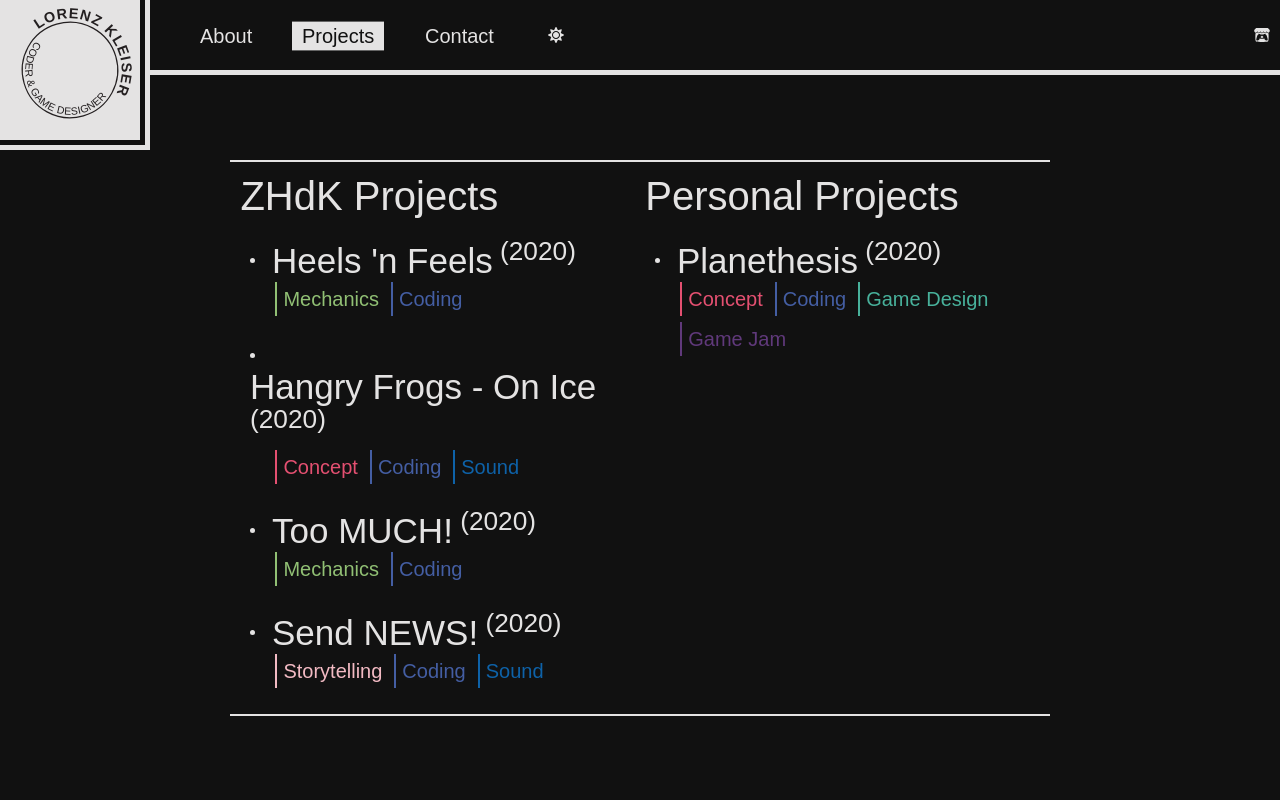
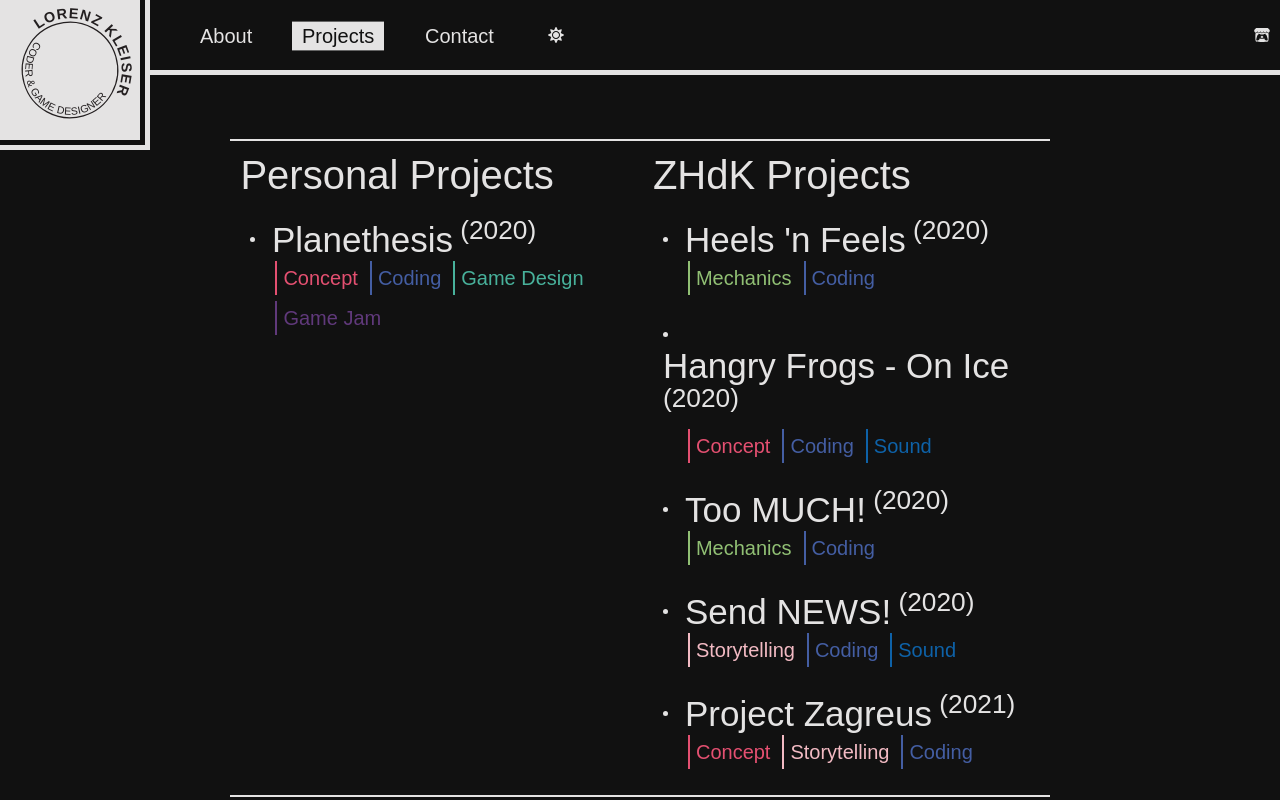
Before and after one commit to LeKl7/LeKl7.github.io, a React (Create React App) app: page /projects in a window 1280 px wide. Shown: the top 800 px of the page. Built offline with nearby package versions, Linux system fonts and the light colour scheme; a web font is replaced by a local one.

Commit message:
Project Zagreus add

```diff
--- a/src/App.js
+++ b/src/App.js
@@ -39,7 +39,39 @@ class App extends Component {
             modalImgSource: "",
             darkMode: true
         }
-        this.projectCollection =[
+        this.projectCollection = [
+/*             {
+                title: "Client Projects",
+                projects: [{
+                    name: "Ugly's Magic",
+                    folderName: "uglysmagic",
+                    date: "2021",
+                    tags: ["concept", "coding", "visuals"],
+                    desctiption: [`This project is an hommage to the old 'Ugly' nightclub in Zürich. The former owner, Ulrich Steinle, approached me to make a game installation for his 50th anniversary exibition in Richterswil.`,
+                    `Bring people to the 'Ugly' with good music! You play as the 'U' from 'Ugly' to lure as many cars as possible into the nightclub before the morning.`,
+                    `This installation was exhibited for one month.`],
+                    tasks: ["Creation of the installation."],
+                    percentage: 100,
+                    quickLinks:[{label: "Trailer", href:"https://www.youtube.com/watch?v=Dd6DzHlILEk&feature=emb_title&ab_channel=TheKleiserBros"}],
+                    key: 0
+                    }]
+            }, */
+            {
+                title: "Personal Projects",
+                projects: [{
+                    name: "Planethesis",
+                    folderName: "planethesis",
+                    date: "2020",
+                    tags: ["concept", "coding", "game-design", "game-jam"],
+                    desctiption: [`A war is raging between Church and Science, but only one party can come through as victorious! Decide whether the world will follow the holy path alongsit or trust in the works of Galileo Galilei.`,
+                    `Choose your stand and don’t let the other side take over the Universe!`],
+                    tasks: ["Developement of concept", "Coding of the entire project"],
+                    percentage: 33,
+                    collaborators: [{name: "@ManuelWirth", href:"https://www.manuelwirth.ch/"}, {name:"@luatschia", href:"https://lulatschia.myportfolio.com/"}],
+                    quickLinks:[{label: "Download", href:"https://lulatschia.itch.io/planethesis"}, {label: "Trailer", href:"https://www.youtube.com/watch?v=Dd6DzHlILEk&feature=emb_title&ab_channel=TheKleiserBros"}],
+                    key: 1
+                    }]
+            },
             {
                 title: "ZHdK Projects",
                 projects: [
@@ -54,7 +86,7 @@ class App extends Component {
                     tasks: ["Two minigame mechanics", "System programming", "Dialogue programming"],
                     collaborators: [{name: "First year GameDesign students"}],
                     quickLinks:[{label: "Download", href:"https://sk8terboii.itch.io/heels-n-feels"}, {label: "Trailer", href:"https://www.youtube.com/watch?v=9jPSSWCKI5Y&feature=emb_title&ab_channel=BackpainGames"}],
-                    key: 0
+                    key: 2
                     },
                     {
                     name: "Hangry Frogs - On Ice",
@@ -68,7 +100,7 @@ class App extends Component {
                     percentage: 50,
                     collaborators: [{name: "@lunaelaine", href:"https://luna-elaine.com/"}],
                     quickLinks:[{label: "Download", href:"https://lenzkleiser.itch.io/hangry-frogs-on-ice"}, {label: "Trailer", href:"https://www.youtube.com/watch?v=cFMsNZKugJg&feature=emb_title"}],
-                    key: 1
+                    key: 3
                     }, {
                     name: "Too MUCH!",
                     folderName: "toomuch",
@@ -78,7 +110,7 @@ class App extends Component {
                     `In this project, I created a game given the theme "I have nothing, if I don't have you". It was programmed in Processing.`],
                     tasks: ["Programming in Processing"],
                     percentage: 100,
-                    key: 2
+                    key: 4
                     },
                     {
                     name: "Send NEWS!",
@@ -91,26 +123,24 @@ class App extends Component {
                     tasks: ["Text shader", "Game programming", "Webserver setup", "Sound Design"],
                     percentage: 50,
                     collaborators: [{name: "@lunaelaine", href:"https://luna-elaine.com/"}],
-                    key: 3
+                    key: 5
+                    },
+                    {
+                    name: "Project Zagreus",
+                    folderName: "projectzagreus",
+                    date: "2021",
+                    tags: ["concept", "storytelling", "coding"],
+                    desctiption: [`RRI Inc. is a company specialised in the investigation of shipwrecks and retrieving blackboxes for insurance and criminal investigation purposes.
+                    You have been working for the company for years, but never experienced a case like this one. An unknown ship has sunken under strange circumstances.`,
+                    `Dive into the claustrophobic corridors of the sunken colossus to find out the truth. Experience one of your colleagues turning against you, while unknown creatures lurk in the dark abyss of the sea.`],
+                    tasks: ["Story writing"],
+                    percentage: 25,
+                    collaborators: [{name: "@milkimoone", href:"https://www.instagram.com/milkimoone"},{name: "@AnjaSchrodin", href:"https://www.instagram.com/lyannjohnes"},{name: "@SamuelKnüsel", href:"https://jestercap.itch.io/"}, {name: "@RobinGood", href:"https://godor.itch.io/"}],
+                    quickLinks:[{label: "Download", href:"https://lenzkleiser.itch.io/project-zagreus"}],
+                    key: 6
                     },
                 ]
             },
-            {
-                title: "Personal Projects",
-                projects: [{
-                    name: "Planethesis",
-                    folderName: "planethesis",
-                    date: "2020",
-                    tags: ["concept", "coding", "game-design", "game-jam"],
-                    desctiption: [`A war is raging between Church and Science, but only one party can come through as victorious! Decide whether the world will follow the holy path alongsit or trust in the works of Galileo Galilei.`,
-                    `Choose your stand and don’t let the other side take over the Universe!`],
-                    tasks: ["Developement of concept", "Coding of the entire project"],
-                    percentage: 33,
-                    collaborators: [{name: "@ManuelWirth", href:"https://www.manuelwirth.ch/"}, {name:"@luatschia", href:"https://lulatschia.myportfolio.com/"}],
-                    quickLinks:[{label: "Download", href:"https://lulatschia.itch.io/planethesis"}, {label: "Trailer", href:"https://www.youtube.com/watch?v=Dd6DzHlILEk&feature=emb_title&ab_channel=TheKleiserBros"}],
-                    key: 4
-                    }]
-            }
         ]
         this.defaultBodyPadding = 0;
     }
--- a/src/modules/OverviewCard.js
+++ b/src/modules/OverviewCard.js
@@ -2,7 +2,7 @@ import {Component} from 'react';
 import '../styles/tags.css';
 
 export default class OverviewCard extends Component {
-    render() {
+    /* render() {
         return (
             <div className="d-card-wrapper">
             <div className="d-card">
@@ -34,5 +34,48 @@ export default class OverviewCard extends Component {
                 })}
             </div></div>
         );
+    } */
+
+    /* Sorted Collections */
+    renderCollection(projCollections){
+        return (
+            <div className="d-card-text-container" key={this.props.projectCollection.indexOf(projCollections)}>
+            <>
+            <h1 className="p header d-card-title"> {projCollections.title} </h1>
+            {
+                projCollections.projects.map((proj) => {
+                return (
+                    <div className="d-card-title-container" key={proj.key}>
+                    <li><a className="p d-card-list d-card-list-overview hvr-shutter-out-vertical" href={`#${proj.key}`}>{proj.name}
+                    <sup style={{fontSize:"px"}}> ({proj.date})
+                        </sup></a></li>
+                        <div className="d-card-tags-container" style={{marginTop: "0px", marginLeft: "25px"}}>
+                        {proj.tags.map((tag)=>{
+                            return(
+                                <div className={`p d-card-tag-overview ${tag}`} key={tag}></div>
+                            )
+                        })}
+                        </div>
+                    </div>
+                )})
+            }
+            </>
+            </div>
+            )
+    }
+
+    render() {
+        return (
+            <div className="d-card-wrapper">
+            <div className="d-card">
+            {/* Client Projects and Personal Projects*/}
+            <div className="d-card-vertical">
+                {/* {this.renderCollection(this.props.projectCollection[0])} */} {/* Client Projects temporarily disabled... */}
+                {this.renderCollection(this.props.projectCollection[0])}
+            </div>
+            {/* ZHdK Projects */}
+                {this.renderCollection(this.props.projectCollection[1])}
+            </div></div>
+        );
     }
 }
--- a/src/modules/ProjectCard.js
+++ b/src/modules/ProjectCard.js
@@ -27,7 +27,7 @@ export default class ProjectCard extends Component {
                             {/* Video */}
                         {/* <video className="d-card-img-main d-card-img" loop="loop" autoPlay muted controls>
                             <source src={`${process.env.PUBLIC_URL}/assets/videos/${this.props.project.name}.mp4`} type="video/mp4"/></video> */}
-                        <Video className="d-card-img-main d-card-img" autoPlay muted controls webkit-playsinline="true" playsInline cloudName="lorenzkleiser" publicId={`https://res.cloudinary.com/lorenzkleiser/video/upload/videos/${this.props.project.folderName}.mp4`}/>
+                        <Video className="d-card-img-main d-card-img" autoPlay loop="true" muted controls webkit-playsinline="true" playsInline cloudName="lorenzkleiser" publicId={`https://res.cloudinary.com/lorenzkleiser/video/upload/videos/${this.props.project.folderName}.mp4`}/>
                         <div className="d-card-img-screenshots-container">
                             <ClickableImage folder={this.props.project.folderName} imgName={"1.png"} onImgClick={(string) => this.props.onImgClick(string)}/>
                             <ClickableImage folder={this.props.project.folderName} imgName={"2.png"} onImgClick={(string) => this.props.onImgClick(string)}/>
```
